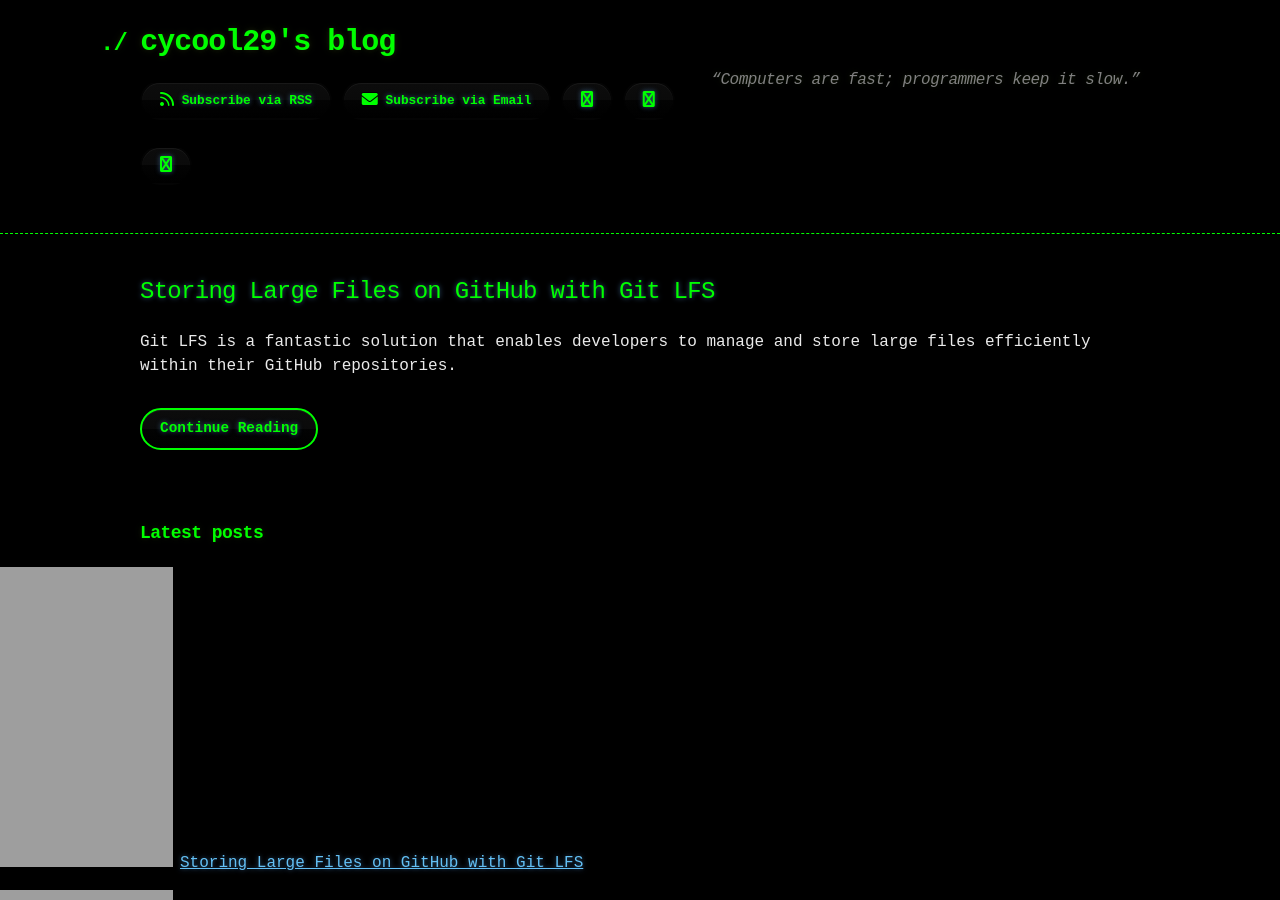
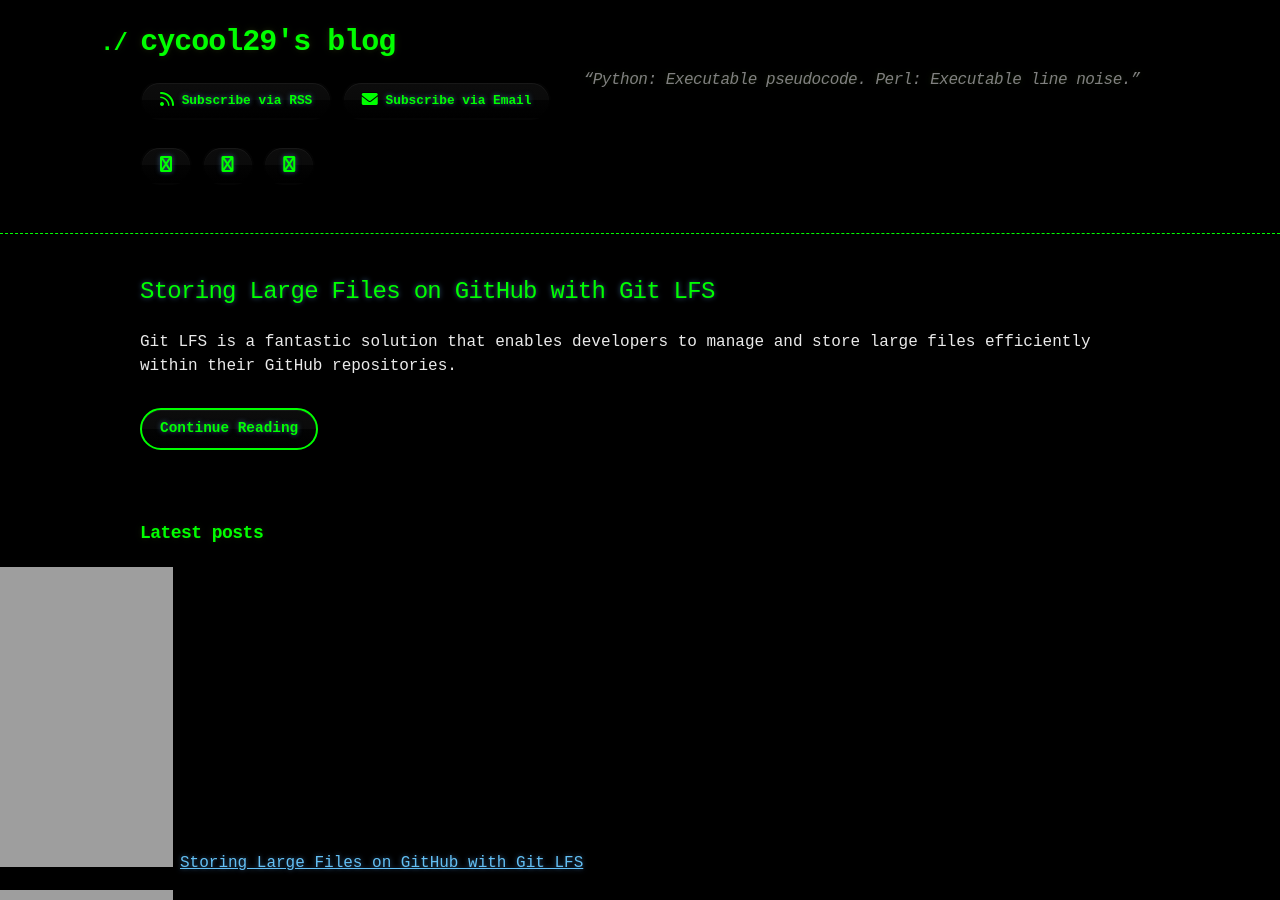
Before and after one commit to cycool29/cycool29.github.io, a Jekyll site: the page built from index.md, in a window 1280 px wide and 900 px high. Built offline with Jekyll 4.4.1, drawn with Linux system fonts in a browser that asks for light colours; a style sheet for code colours, icons or effects is not loaded.

Commit message:
Update quotes

```diff
--- a/_config.yml
+++ b/_config.yml
@@ -1,5 +1,5 @@
 title: cycool29's blog
-description: "“Computers are fast; programmers keep it slow.” "
+description: "“Python: Executable pseudocode. Perl: Executable line noise.” "
 bio: A high school student. Intermediate in Python, Git, Bash. Learning JavaScript. He/Him. "
 author: cycool29
 url: https://cycool29.github.io
```
